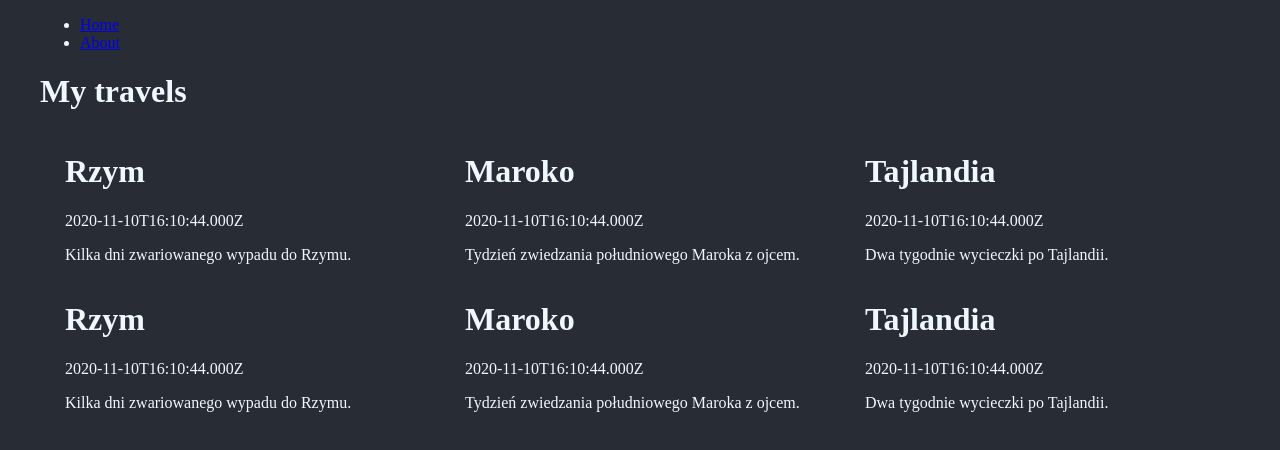
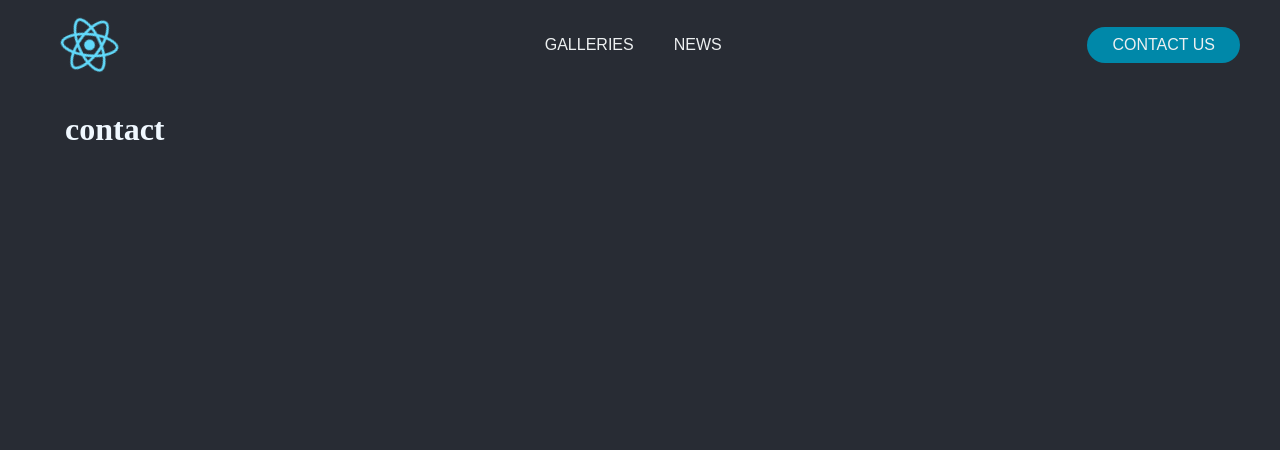
Before and after one commit to patrykmysiorski/react-gallery, a React (Create React App) app: page /contact in a window 1280 px wide. Shown: the top 450 px of the page. Built offline with nearby package versions, Linux system fonts and the light colour scheme.

Commit message:
add navbar

```diff
--- a/src/components/About/About.tsx
+++ b/src/components/About/About.tsx
@@ -1,5 +1,5 @@
 import React from "react";
 
-const About: React.FC = () => <h1>ABOUT WORKS</h1>;
+const About: React.FC = () => <h1>contact</h1>;
 
 export default About;
--- a/src/components/NavBar/NavBar.scss
+++ b/src/components/NavBar/NavBar.scss
@@ -0,0 +1,67 @@
+li,
+a,
+button {
+  font-family: sans-serif;
+  font-size: 16px;
+  color: #edf0f1;
+  text-decoration: none;
+  text-transform: uppercase;
+}
+
+.header {
+  display: flex;
+  justify-content: space-between;
+  align-items: center;
+  padding: 10px 0;
+}
+
+.logo {
+  cursor: pointer;
+}
+
+.nav__links {
+  list-style: none;
+  li {
+    display: inline-block;
+    padding: 0 20px;
+    text-decoration: none;
+  }
+  a {
+    transition: all 0.3s ease 0s;
+    &:hover {
+      color: #0088a9;
+    }
+  }
+}
+
+button {
+  padding: 9px 25px;
+  background-color: rgba(0, 136, 169, 1);
+  border: none;
+  border-radius: 50px;
+  cursor: pointer;
+  transition: all 0.3s ease 0s;
+
+  &:hover {
+    background-color: rgba(0, 136, 169, 0.8);
+  }
+}
+
+@media (prefers-reduced-motion: no-preference) {
+  .logo {
+    animation: App-logo-spin infinite 30s linear;
+  }
+}
+
+@keyframes App-logo-spin {
+  from {
+    transform: rotate(0deg);
+  }
+  to {
+    transform: rotate(360deg);
+  }
+}
+
+.app-content {
+  padding: 0 25px;
+}
--- a/src/components/NavBar/NavBar.tsx
+++ b/src/components/NavBar/NavBar.tsx
@@ -3,26 +3,42 @@ import "./NavBar.scss";
 import { BrowserRouter as Router, Link, Route, Switch } from "react-router-dom";
 import GalleriesContainer from "../GalleriesContainer/GalleriesContainer";
 import About from "../About/About";
+import logo from "../../logo.svg";
+import News from "../News/News";
 
 const NavBar: React.FC = () => {
   return (
     <Router>
-      <div>
-        <ul>
-          <li>
-            <Link to="/">Home</Link>
-          </li>
-          <li>
-            <Link to="/about">About</Link>
-          </li>
-        </ul>
-
+      <header>
+        <div className={"header"}>
+          <img className={"logo"} src={logo} alt="app logo" height={70} />
+          <nav>
+            <ul className={"nav__links"}>
+              <li>
+                <Link to="/">Galleries</Link>
+              </li>
+              <li>
+                <Link to="/news">News</Link>
+              </li>
+            </ul>
+          </nav>
+          <Link to="/contact">
+            <button type="button" className={"contact-button"}>
+              Contact us
+            </button>
+          </Link>
+        </div>
+      </header>
+      <div className="app-content">
         <Switch>
-          <Route path="/about">
+          <Route path="/news">
+            <News />
+          </Route>
+          <Route exact path="/">
+            <GalleriesContainer />
+          </Route>
+          <Route path="/contact">
             <About />
-          </Route>
-          <Route path="/">
-            <GalleriesContainer />
           </Route>
         </Switch>
       </div>
--- /dev/null
+++ b/src/components/News/News.tsx
@@ -0,0 +1,5 @@
+import React from "react";
+
+const News: React.FC = () => <h1>news</h1>;
+
+export default News;
```
